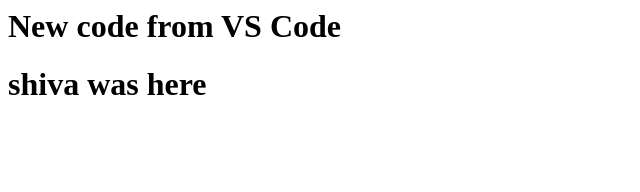
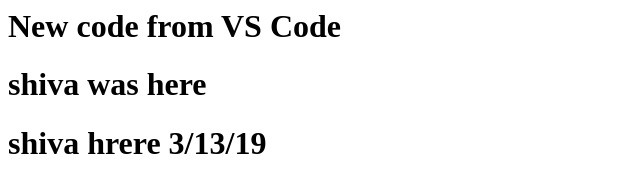
Before and after one commit to shivajagalur/TestVSCode, a plain HTML site: page index.html in a window 1280 px wide. Shown: the whole page, without its empty margins (0-640 px from the left). Drawn offline with Linux system fonts and the light colour scheme.

Commit message:
added message on 3/13

```diff
--- a/index.html
+++ b/index.html
@@ -4,5 +4,6 @@
         <body>
                 <h1>New code from VS Code</h1>
                 <h1>shiva was here</h1>
+                <h1>shiva hrere 3/13/19</h1>
                 </body>
 </html>
```
